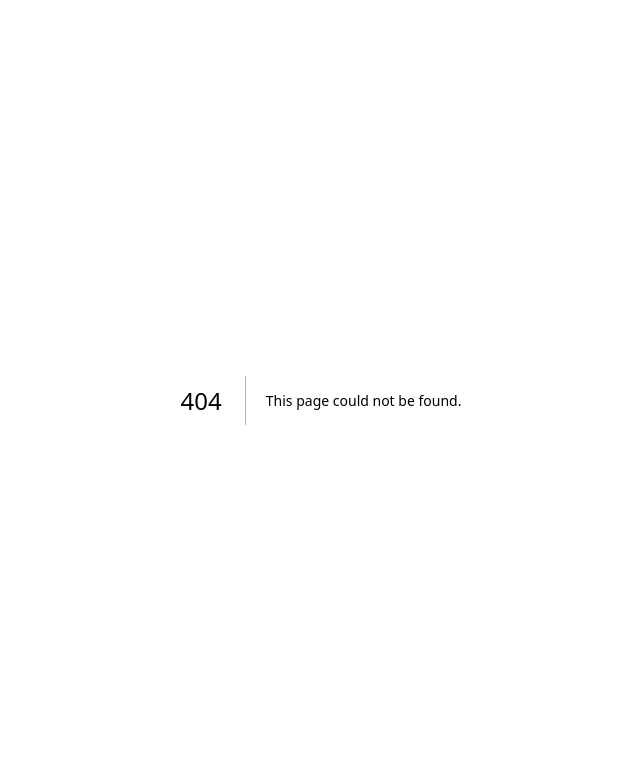
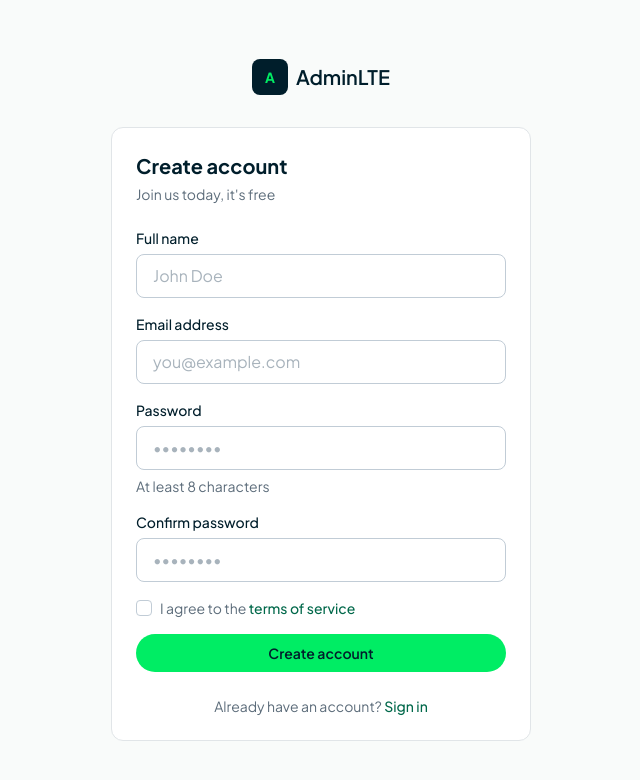
Before and after one commit to mvahidsm7/adminlte-x-mongodb, a Next.js app: page /register in a window 1280 px wide. Before the commit this address had no page. Shown: the top 780 px of the page, without its empty margins (319-959 px from the left). Built offline with nearby package versions, Linux system fonts and the light colour scheme.

Commit message:
feat: add Register page

```diff
--- /dev/null
+++ b/src/app/(auth)/register/page.tsx
@@ -0,0 +1,82 @@
+import type { Metadata } from 'next'
+import Link from 'next/link'
+import { Card, CardBody } from '@/components/ui/Card'
+import Button from '@/components/ui/Button'
+import Input from '@/components/ui/Input'
+
+export const metadata: Metadata = { title: 'Create Account — AdminLTE' }
+
+export default function RegisterPage() {
+  return (
+    <div className="flex min-h-screen items-center justify-center p-4">
+      <div className="w-full max-w-[420px]">
+        {/* Logo */}
+        <div className="flex items-center justify-center gap-2 mb-8">
+          <div className="w-9 h-9 rounded-md bg-mongo-teal-deep flex items-center justify-center">
+            <span className="text-mongo-green font-bold text-sm select-none">A</span>
+          </div>
+          <span className="text-xl font-semibold text-ink">AdminLTE</span>
+        </div>
+
+        <Card>
+          <CardBody>
+            <h1 className="text-xl font-bold text-ink mb-1">Create account</h1>
+            <p className="text-sm text-steel mb-6">Join us today, it&apos;s free</p>
+
+            <form className="space-y-4">
+              <Input
+                label="Full name"
+                type="text"
+                placeholder="John Doe"
+                autoComplete="name"
+              />
+              <Input
+                label="Email address"
+                type="email"
+                placeholder="you@example.com"
+                autoComplete="email"
+              />
+              <Input
+                label="Password"
+                type="password"
+                placeholder="••••••••"
+                autoComplete="new-password"
+                hint="At least 8 characters"
+              />
+              <Input
+                label="Confirm password"
+                type="password"
+                placeholder="••••••••"
+                autoComplete="new-password"
+              />
+
+              <label className="flex items-start gap-2 text-sm text-steel cursor-pointer">
+                <input
+                  type="checkbox"
+                  className="mt-0.5 w-4 h-4 rounded border-hairline-strong accent-mongo-green"
+                />
+                <span>
+                  I agree to the{' '}
+                  <Link href="#" className="text-mongo-green-dark hover:underline font-medium">
+                    terms of service
+                  </Link>
+                </span>
+              </label>
+
+              <Button variant="primary" className="w-full justify-center">
+                Create account
+              </Button>
+            </form>
+
+            <p className="mt-6 text-center text-sm text-steel">
+              Already have an account?{' '}
+              <Link href="/login" className="text-mongo-green-dark font-medium hover:underline">
+                Sign in
+              </Link>
+            </p>
+          </CardBody>
+        </Card>
+      </div>
+    </div>
+  )
+}
```
Also changed, not shown: 1 other file (tests, documents, lock files or other folders).
